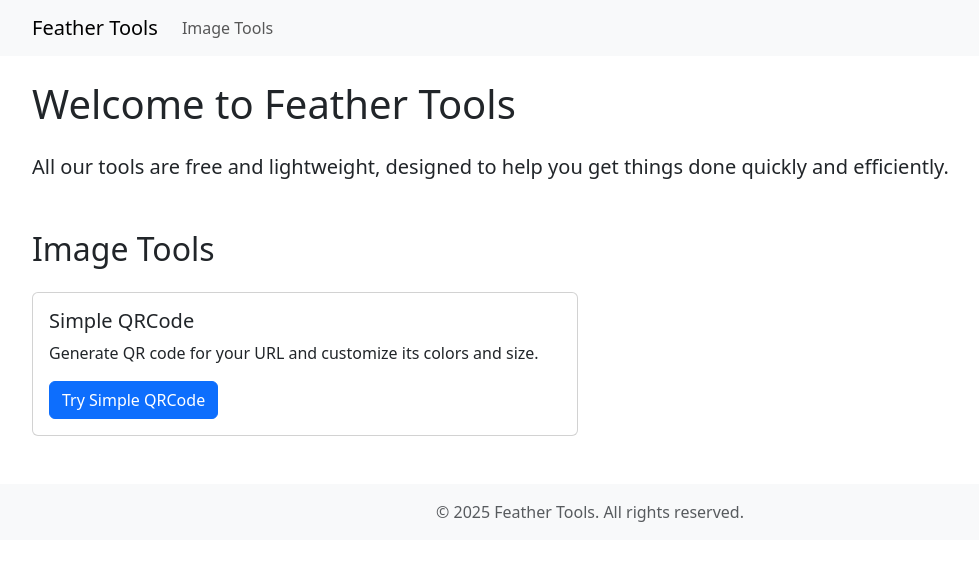
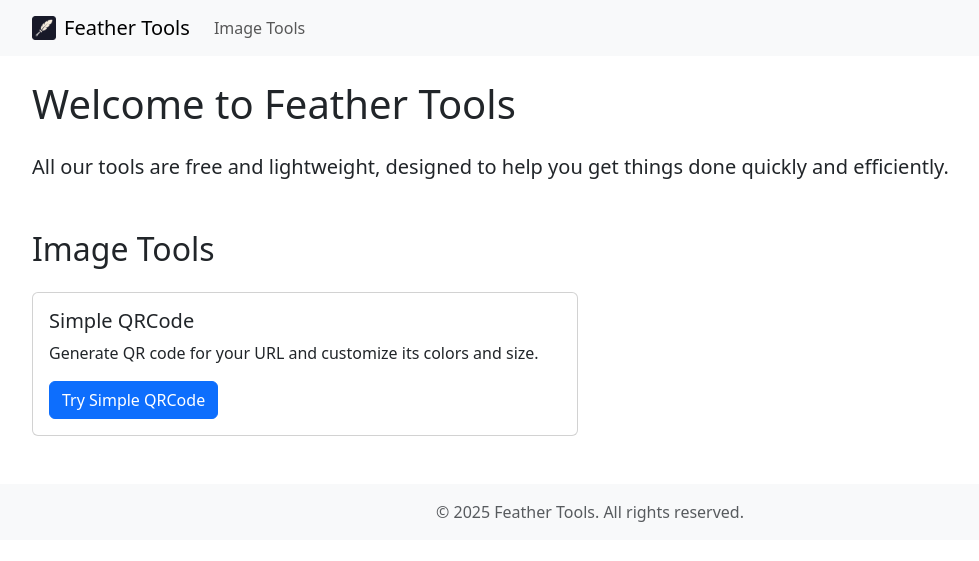
Before and after one commit to greatghoul/feather-tools, a Flask app: page / in a window 1280 px wide. Shown: the top 561 px of the page, without its empty margins (50-1029 px from the left). Run offline with Flask 3, Linux system fonts and the light colour scheme.

Commit message:
Add site web manifest for Feather Tools application

```diff
--- a/api/index.py
+++ b/api/index.py
@@ -52,5 +52,13 @@ def tool_home(tool):
 
     return redirect(url_for('home'))
 
+@app.route('/site.webmanifest')
+def site_webmanifest():
+    return app.send_static_file('site.webmanifest')
+
+@app.route('/favicon.ico')
+def favicon():
+    return app.send_static_file('favicon.ico')
+
 if __name__ == '__main__':
     app.run(debug=True)
--- a/api/templates/layout.html
+++ b/api/templates/layout.html
@@ -31,6 +31,11 @@
     <meta name="twitter:title" content="{{ page_title }}">
     <meta name="twitter:description" content="{{ page_description }}">
 
+    <link rel="apple-touch-icon" sizes="180x180" href="/static/apple-touch-icon.png">
+    <link rel="icon" type="image/png" sizes="32x32" href="/static/favicon-32x32.png">
+    <link rel="icon" type="image/png" sizes="16x16" href="/static/favicon-16x16.png">
+    <link rel="manifest" href="/site.webmanifest">
+
     <link href="https://cdn.jsdelivr.net/npm/bootstrap@5.3.6/dist/css/bootstrap.min.css"
         integrity="sha384-4Q6Gf2aSP4eDXB8Miphtr37CMZZQ5oXLH2yaXMJ2w8e2ZtHTl7GptT4jmndRuHDT"
         crossorigin="anonymous" rel="stylesheet" />
@@ -43,7 +48,10 @@
 <body>
     <nav class="navbar navbar-expand-lg bg-body-tertiary">
         <div class="container">
-            <a class="navbar-brand" href="/">{{ site_name }}</a>
+            <a class="navbar-brand d-flex align-items-center" href="/">
+                <img src="{{ url_for('static', filename='favicon-32x32.png') }}" alt="Logo" width="24" height="24" class="me-2">
+                {{ site_name }}
+            </a>
             <button class="navbar-toggler" type="button" data-bs-toggle="collapse" data-bs-target="#navbarNav">
                 <span class="navbar-toggler-icon"></span>
             </button>
```
Also changed, not shown: api/static/android-chrome-192x192.png (added), api/static/android-chrome-512x512.png (added), api/static/apple-touch-icon.png (added), api/static/favicon-16x16.png (added), api/static/favicon-32x32.png (added), api/static/favicon.ico (added), api/static/site.webmanifest (added).
